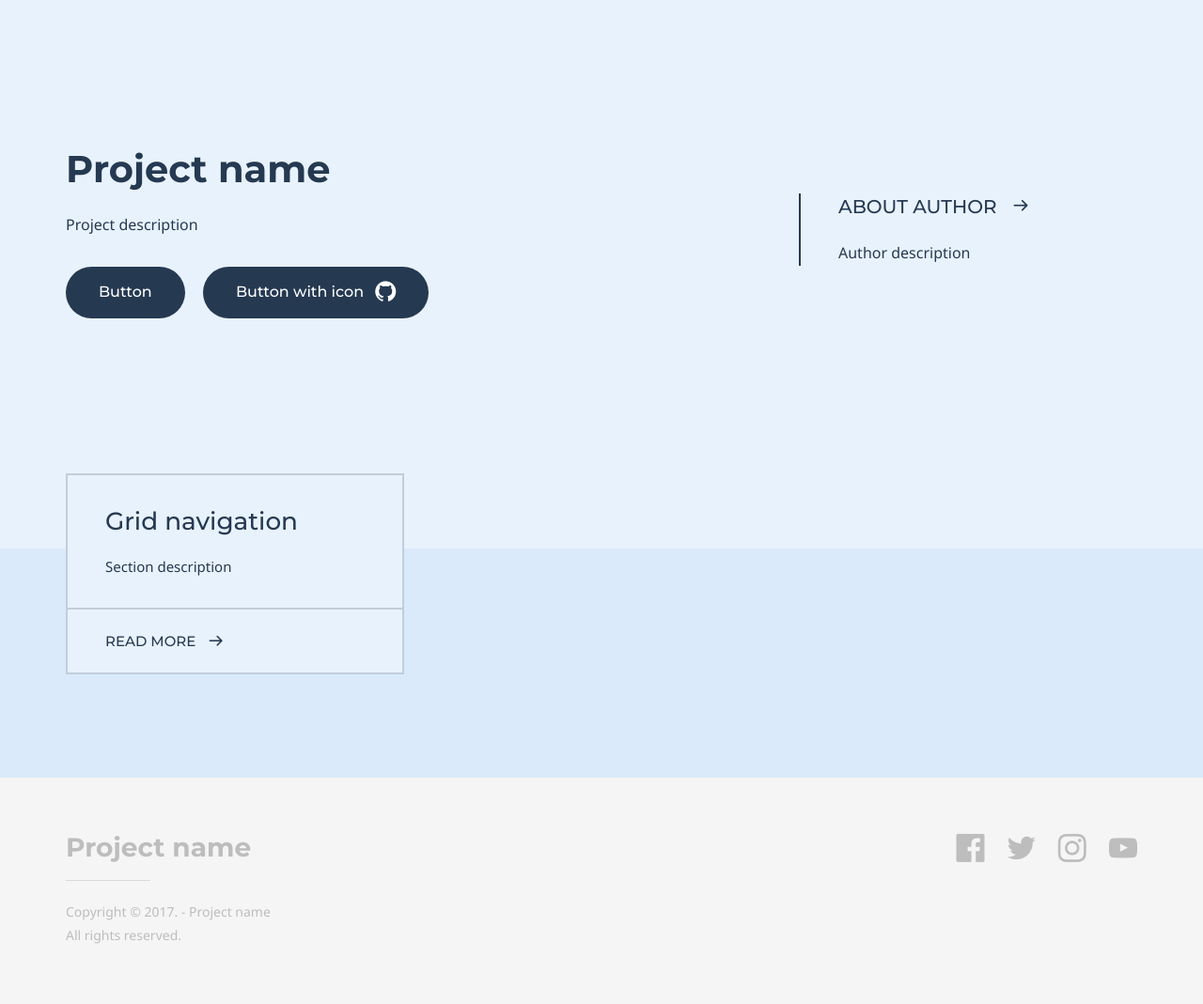
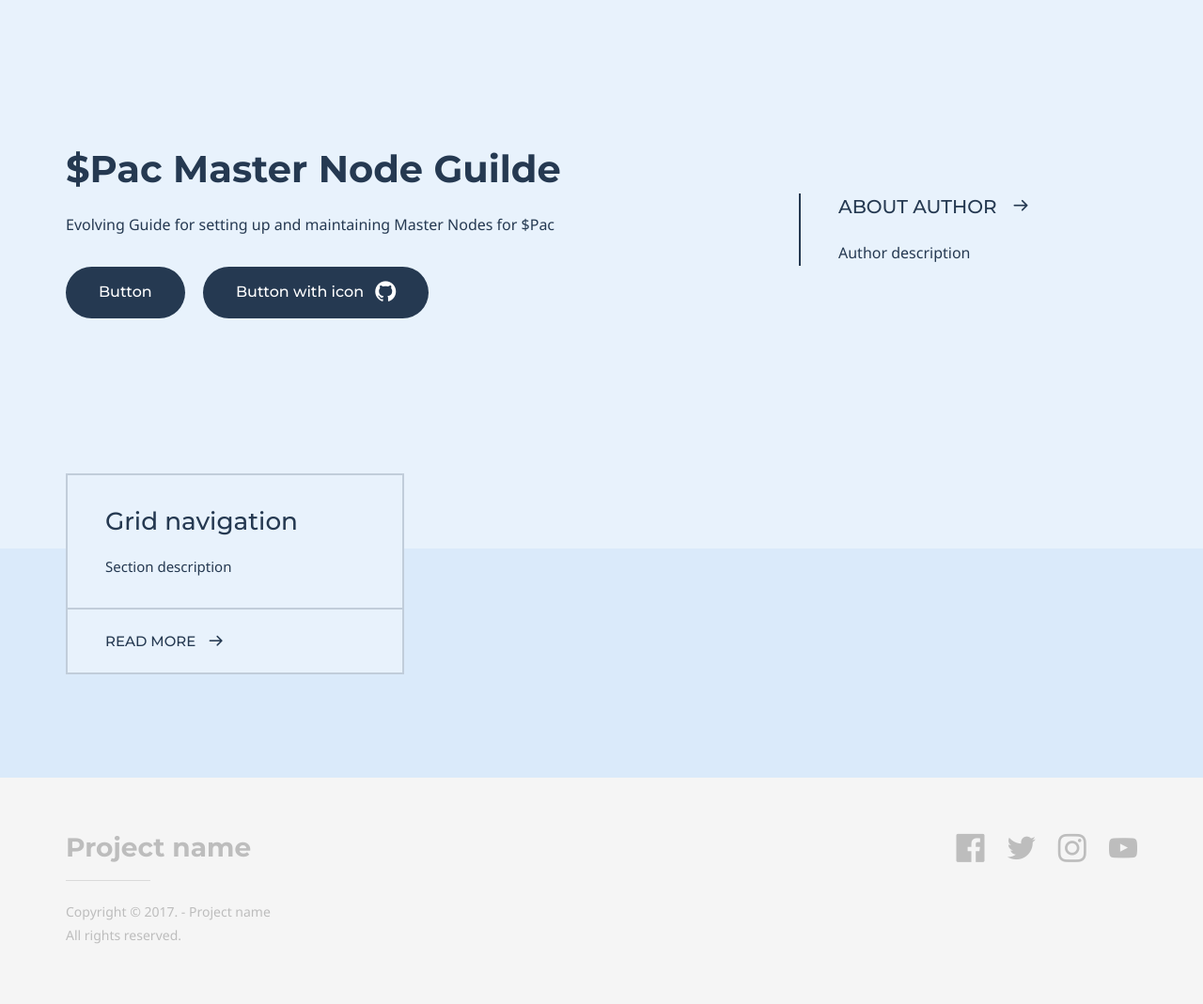
Before and after one commit to theRealDijida/pacmn, a Jekyll site: the page built from index.md, in a window 1280 px wide. Shown: the whole page at 94% size. Built offline with Jekyll 4.4.1, drawn with Linux system fonts in a browser that asks for light colours; some web fonts are replaced.

Commit message:
titles change

```diff
--- a/index.md
+++ b/index.md
@@ -4,8 +4,8 @@ layout: homepage
 keywords:
 
 # Hero section
-title: Project name
-description: Project description
+title: $Pac Master Node Guilde
+description: Evolving Guide for setting up and maintaining Master Nodes for $Pac
 buttons:
     - content: Button
       url: '#'
```
Also changed, not shown: 1 other file.
